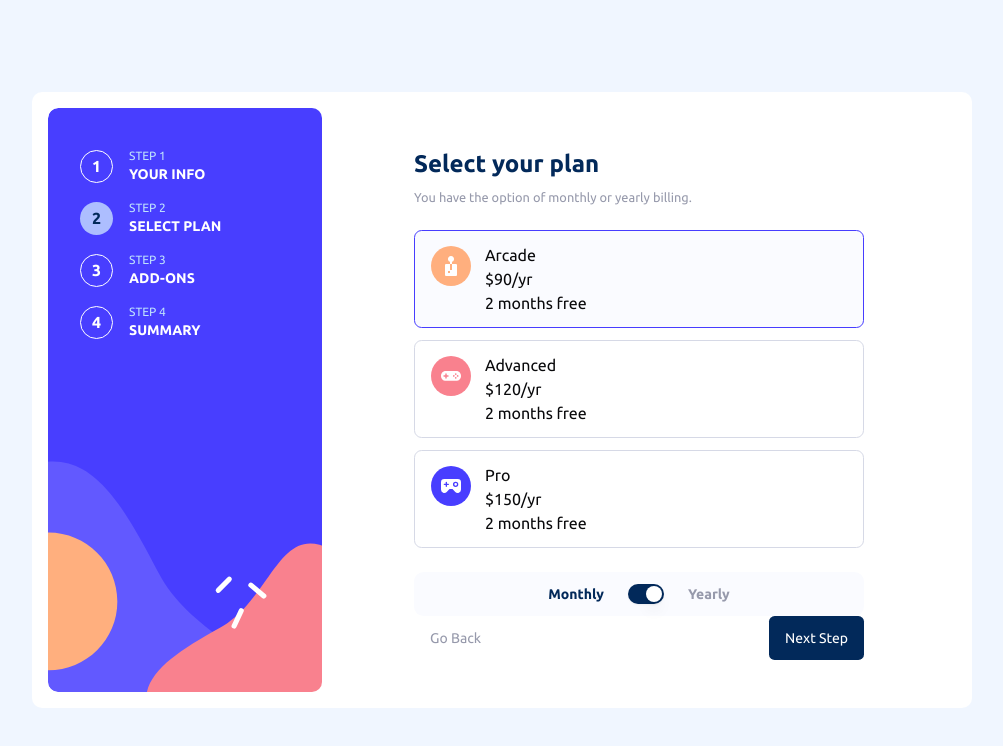
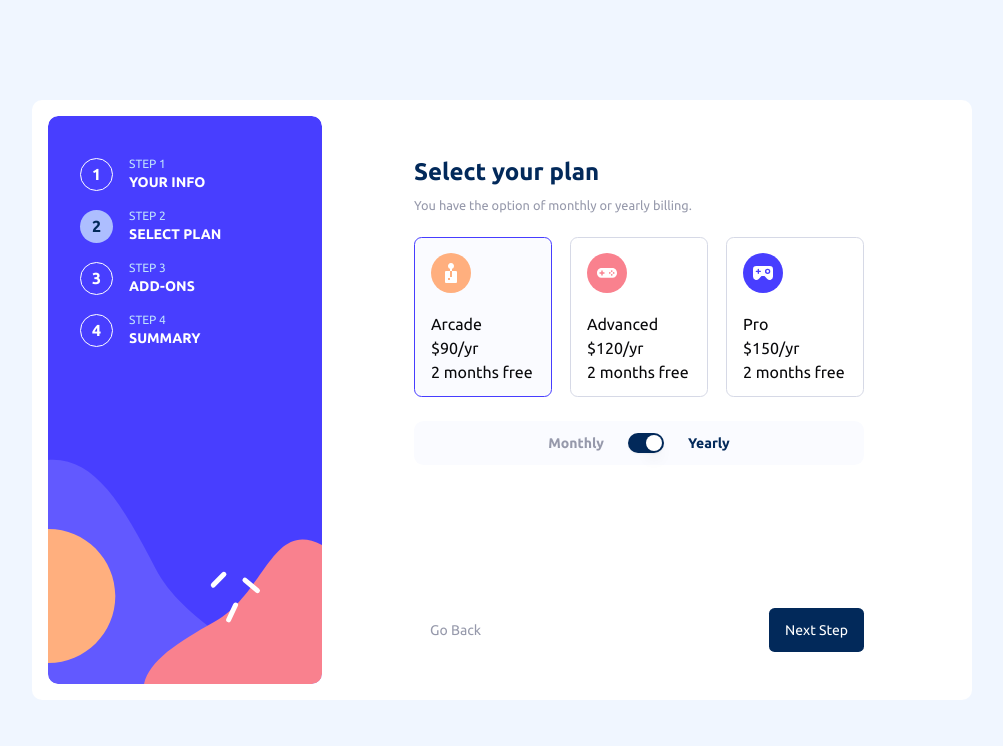
Before and after one commit to danmlarsen/fm-multi-step-form, a React (Vite) app: page / in a window 1280 px wide. Both pictures are taken after a click on the button "Next Step". Shown: the top 746 px of the page, without its empty margins (138-1141 px from the left). Built offline with nearby package versions, Linux system fonts and the light colour scheme.

Commit message:
Plan select form on desktop

```diff
--- a/src/components/MultiStepForm.tsx
+++ b/src/components/MultiStepForm.tsx
@@ -60,8 +60,8 @@ export default function MultiStepForm() {
           <div className="flex justify-center">
             <FormSteps />
           </div>
-          <div className="px-4">
-            <Card>
+          <div className="flex justify-center px-4">
+            <Card className="w-full max-w-[450px]">
               {!formConfirmed && (
                 <>
                   {currentStep === 0 && (
--- a/src/components/PlanSelectForm.tsx
+++ b/src/components/PlanSelectForm.tsx
@@ -30,7 +30,7 @@ function PlanSelect() {
   } = useMultiStepForm();
 
   return (
-    <div className="flex flex-col gap-3">
+    <div className="grid min-h-[160px] gap-3 md:grid-cols-3 md:gap-[18px]">
       {plans.map((plan) => (
         <PlanOption
           key={plan.planTitle}
@@ -55,7 +55,7 @@ function PlanOption({
   return (
     <button
       className={twMerge(
-        "border-grey-light hover:border-purplish-blue flex cursor-pointer items-start gap-3.5 rounded-md border px-4 py-3",
+        "border-grey-light hover:border-purplish-blue flex cursor-pointer items-start gap-3.5 rounded-md border px-4 py-3 md:flex-col md:justify-between",
         className,
       )}
       {...props}
@@ -78,9 +78,17 @@ function IsYearlyToggle() {
 
   return (
     <div className="bg-alabaster flex justify-center gap-6 rounded-lg py-3 text-sm font-bold">
-      <span className="text-marine-blue">Monthly</span>
+      <span
+        className={`text-grey-cool ${isYearly ? "text-grey-cool" : "text-marine-blue"}`}
+      >
+        Monthly
+      </span>
       <Switch checked={isYearly} onCheckedChange={handleToggleIsYearly} />
-      <span className="text-grey-cool">Yearly</span>
+      <span
+        className={`text-grey-cool ${isYearly ? "text-marine-blue" : "text-grey-cool"}`}
+      >
+        Yearly
+      </span>
     </div>
   );
 }
```
